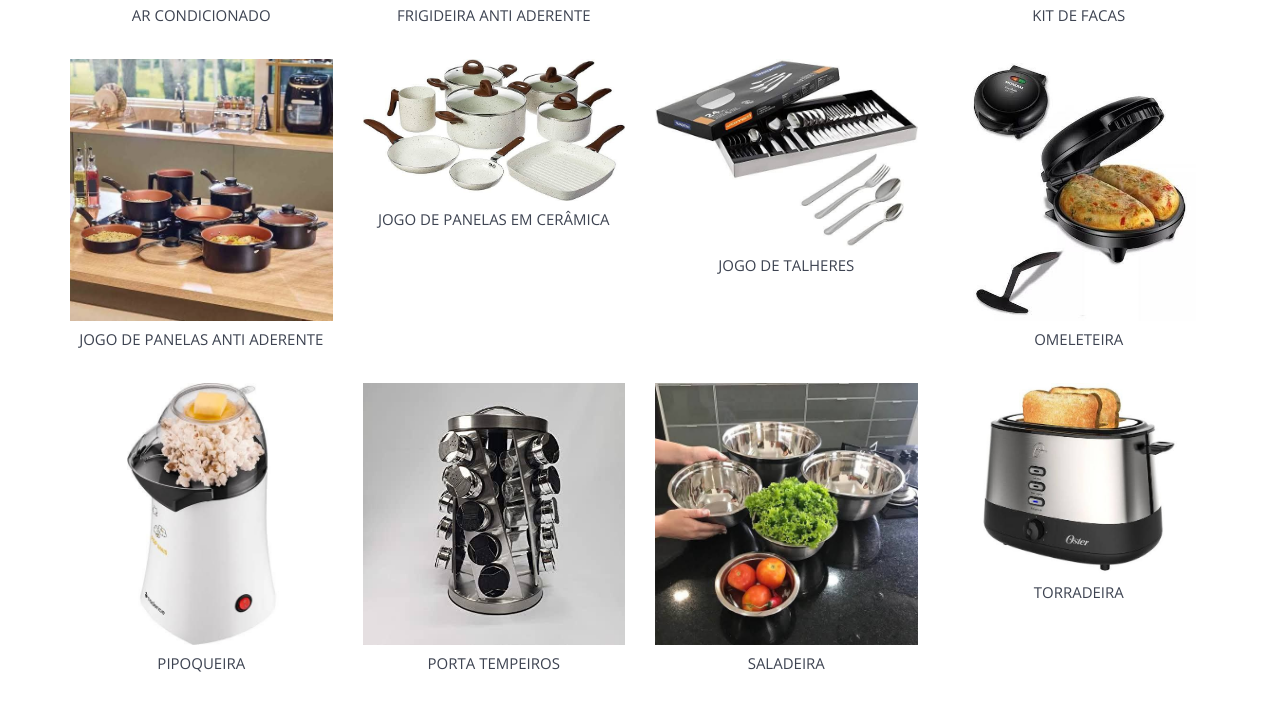
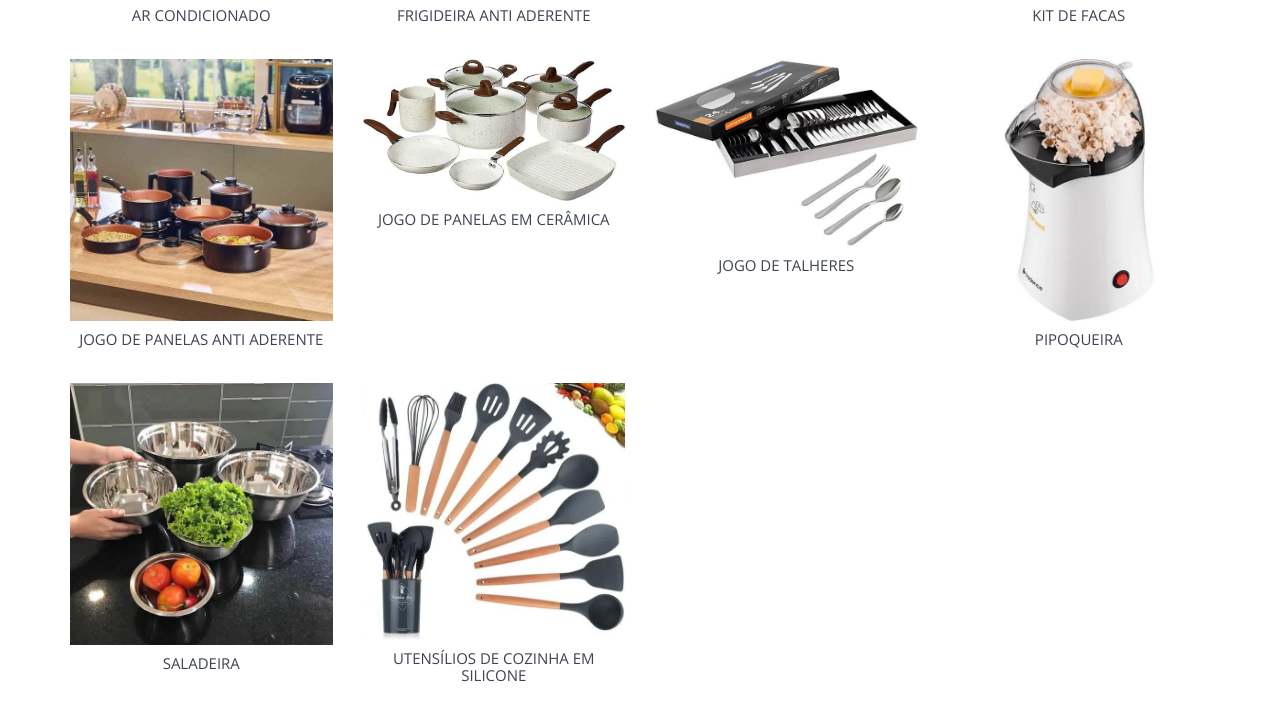
Before and after one commit to dmcardoso/wedding, a website: page index.html in a window 1280 px wide. Shown: the part 3000-3704 px from the top of the page. Drawn offline with nearby package versions, Linux system fonts and the light colour scheme.

Commit message:
remove presentes

```diff
--- a/index.html
+++ b/index.html
@@ -294,10 +294,10 @@
                 <img src="img/presentes/jogotalheres.jpg" />
                 <h5><span>Jogo de talheres</span></h5>
             </div>
-            <div class="wp4 col-md-3 presente">
+            <!-- <div class="wp4 col-md-3 presente">
                 <img src="img/presentes/omeleteira.jpg" />
                 <h5><span>Omeleteira</span></h5>
-            </div>
+            </div> -->
             <!-- <div class="wp6 col-md-3 presente">
                 <img src="img/presentes/panelaeletrica.jpg" />
                 <h5><span>Panela de arroz elétrica</span></h5>
@@ -314,18 +314,18 @@
                 <img src="img/presentes/pipoqueira.jpg" />
                 <h5><span>Pipoqueira</span></h5>
             </div>
-            <div class="wp1 col-md-3 presente">
+            <!-- <div class="wp1 col-md-3 presente">
                 <img src="img/presentes/portatempero.jpg" />
                 <h5><span>Porta tempeiros</span></h5>
-            </div>
+            </div> -->
             <div class="wp2 col-md-3 presente">
                 <img src="img/presentes/saladeira.jpg" />
                 <h5><span>Saladeira</span></h5>
             </div>
-            <div class="wp3 col-md-3 presente">
+            <!-- <div class="wp3 col-md-3 presente">
                 <img src="img/presentes/torradeira.jpg" />
                 <h5><span>Torradeira</span></h5>
-            </div>
+            </div> -->
             <div class="wp4 col-md-3 presente">
                 <img src="img/presentes/utensilioscozinha.jpg" />
                 <h5><span>Utensílios de cozinha em silicone</span></h5>
```
